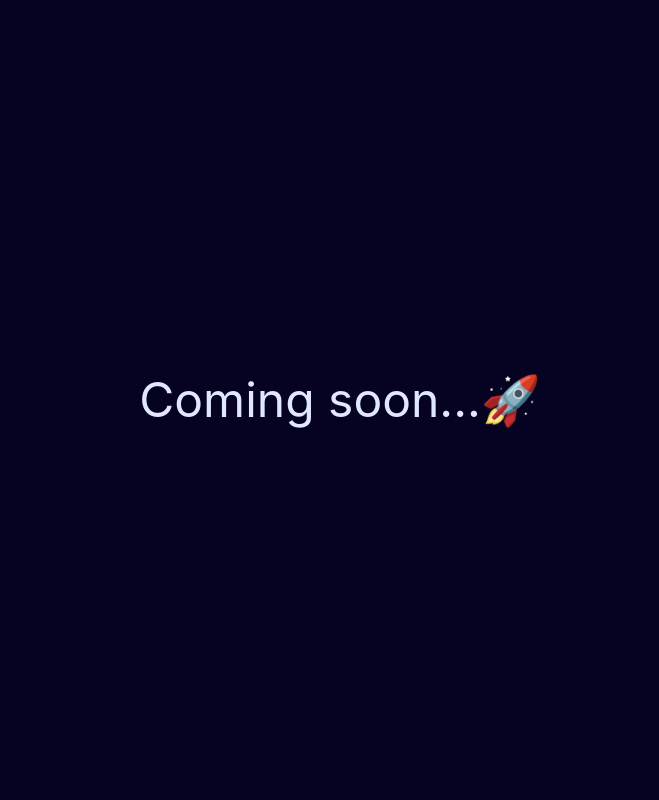
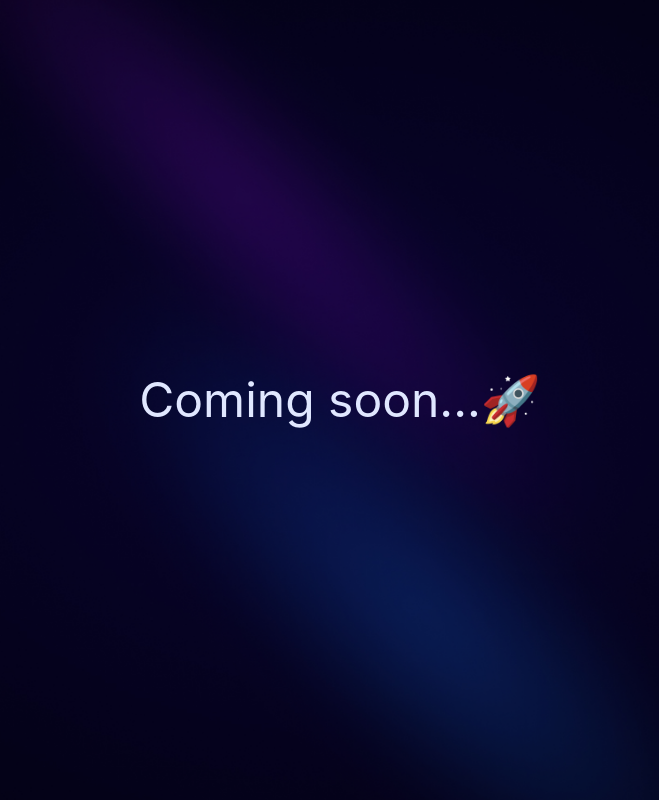
Before and after one commit to ks510/personal-portfolio, a Next.js app: page / in a window 1280 px wide. Shown: the whole page, without its empty margins (300-959 px from the left). Built offline with nearby package versions, Linux system fonts and the light colour scheme.

Commit message:
🍱 ADD background light beams image

```diff
--- a/src/pages/index.tsx
+++ b/src/pages/index.tsx
@@ -2,7 +2,7 @@ import type { NextPage } from 'next';
 
 const Home: NextPage = () => {
   return (
-    <div className="rounded-xl grid place-items-center h-screen">
+    <div className="background-beams rounded-xl grid place-items-center h-screen">
       <h1 className="text-5xl text-indigo-100">Coming soon...🚀</h1>
     </div>
   );
--- a/src/styles/globals.css
+++ b/src/styles/globals.css
@@ -19,3 +19,10 @@ a {
 * {
   box-sizing: border-box;
 }
+
+.background-beams {
+  background-image: url('../../public/images/background-beams.jpg');
+  background-repeat: no-repeat;
+  background-size: cover;
+  background-position: center;
+}
```
Also changed, not shown: public/images/background-beams.jpg (added), public/images/background.jpg (deleted).
